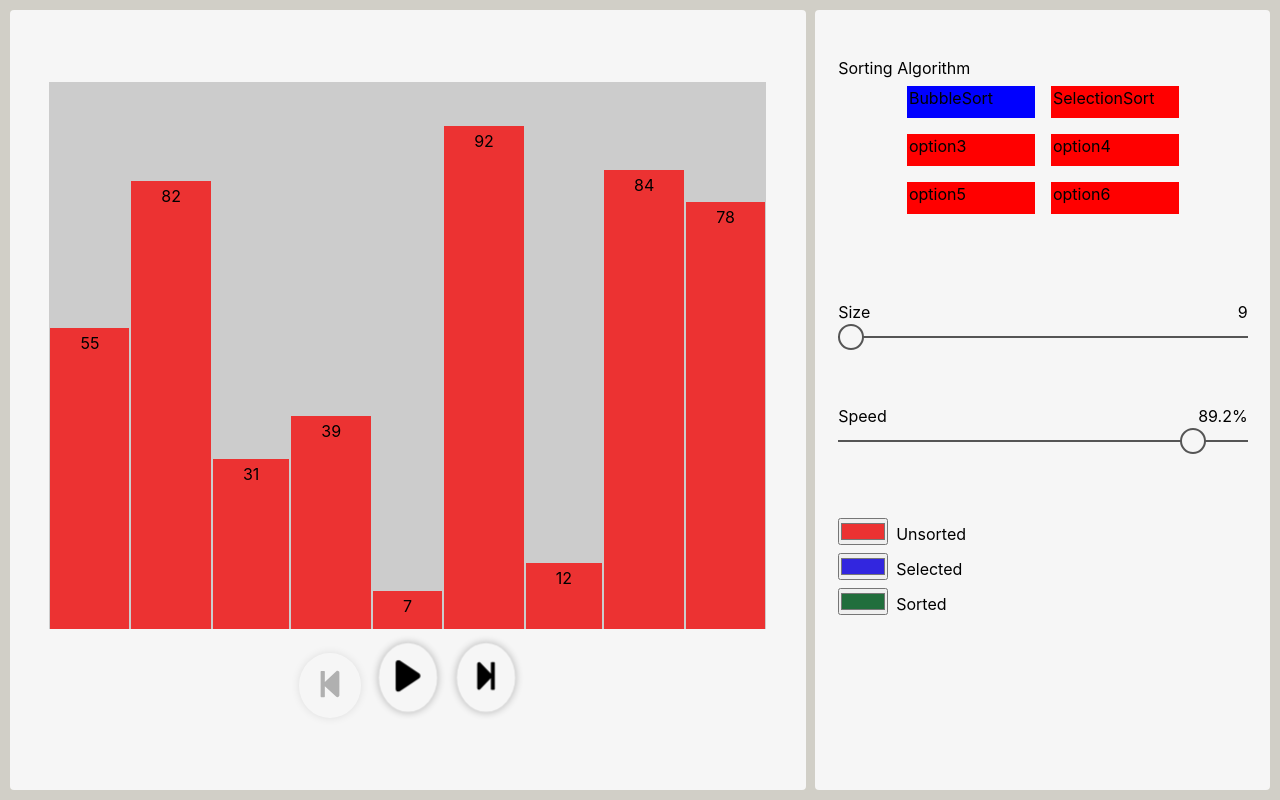
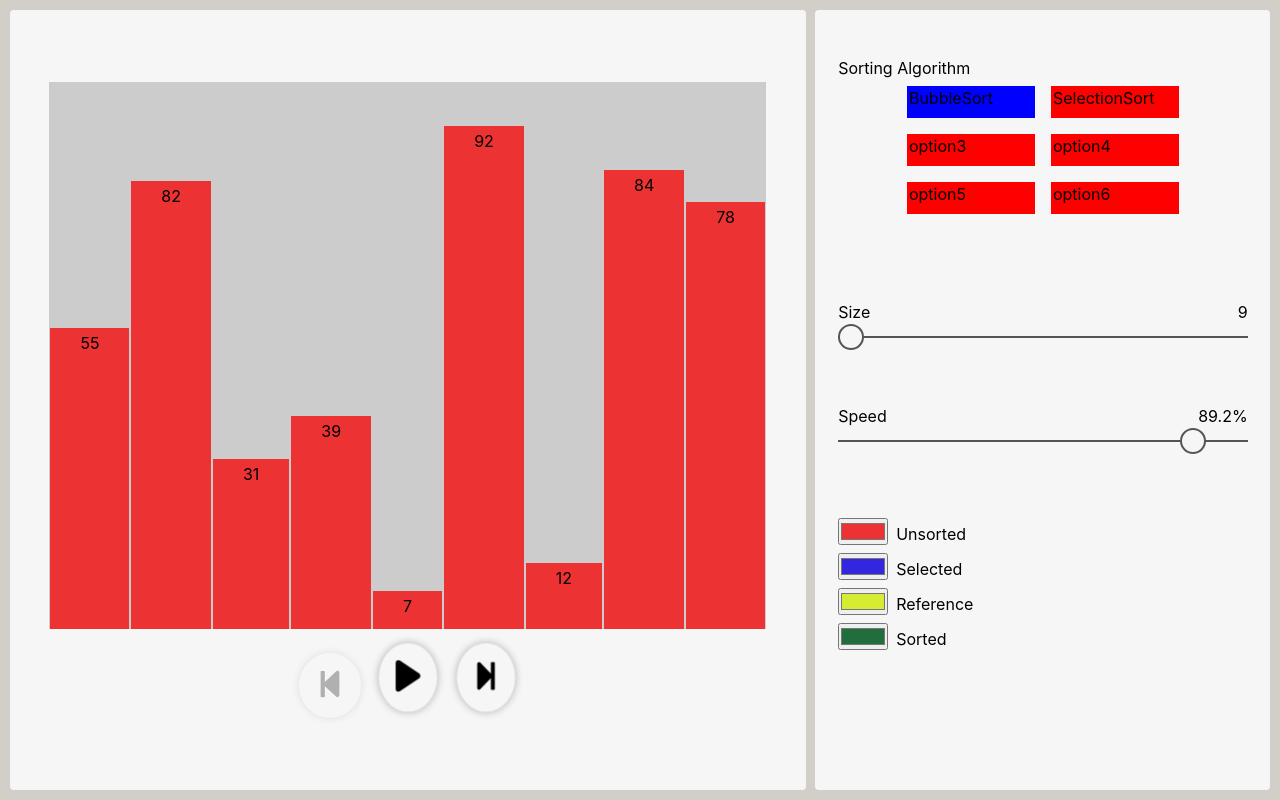
Before and after one commit to alsersan/sorting-visualizer, a React (Create React App) app: page / in a window 1280 px wide. Built offline with nearby package versions, Linux system fonts and the light colour scheme.

Commit message:
added color picker for referenceColor

```diff
--- a/src/components/BarChartContainer/components/Bar.js
+++ b/src/components/BarChartContainer/components/Bar.js
@@ -17,7 +17,7 @@ const Text = styled.span`
 
 const Bar = (props) => {
   const barEl = useRef();
-  const { color1, color2, color3 } = useSortingOptionsContext();
+  const { color1, color2, color3, color4 } = useSortingOptionsContext();
   const [isMounted, setIsMounted] = useState(false);
 
   const checkClassName = (classList) => {
@@ -27,6 +27,8 @@ const Bar = (props) => {
       return color2;
     } else if (classList.contains("sorted")) {
       return color3;
+    } else if (classList.contains("reference")) {
+      return color4;
     }
   };
 
--- a/src/components/Sidebar/components/ColorSelection/index.js
+++ b/src/components/Sidebar/components/ColorSelection/index.js
@@ -21,6 +21,8 @@ const ColorSelection = () => {
     setColor2,
     color3,
     setColor3,
+    color4,
+    setColor4,
   } = useSortingOptionsContext();
   const { isRunning } = useAlgorithmContext();
 
@@ -28,16 +30,18 @@ const ColorSelection = () => {
     <Container isRunning={isRunning}>
       <ColorPicker
         value={color1}
-        onChange={(e) => {
-          setColor1(e.target.value);
-          // changeColor1(e.target.value);
-        }}
+        onChange={(e) => setColor1(e.target.value)}
         description="Unsorted"
       />
       <ColorPicker
         value={color2}
         onChange={(e) => setColor2(e.target.value)}
         description="Selected"
+      />
+      <ColorPicker
+        value={color4}
+        onChange={(e) => setColor4(e.target.value)}
+        description="Reference"
       />
       <ColorPicker
         value={color3}
--- a/src/contexts/SortingOptionsContext.js
+++ b/src/contexts/SortingOptionsContext.js
@@ -9,6 +9,7 @@ const SortingOptionsProvider = ({ children }) => {
   const [color1, setColor1] = useState("#ec3232");
   const [color2, setColor2] = useState("#3226df");
   const [color3, setColor3] = useState("#216e3c");
+  const [color4, setColor4] = useState("#d6ec32");
 
   const [speed, setSpeed] = useState(50);
   const [size, setSize] = useState(9);
@@ -44,6 +45,8 @@ const SortingOptionsProvider = ({ children }) => {
         setColor2,
         color3,
         setColor3,
+        color4,
+        setColor4,
         speed,
         setSpeed,
         size,
```
